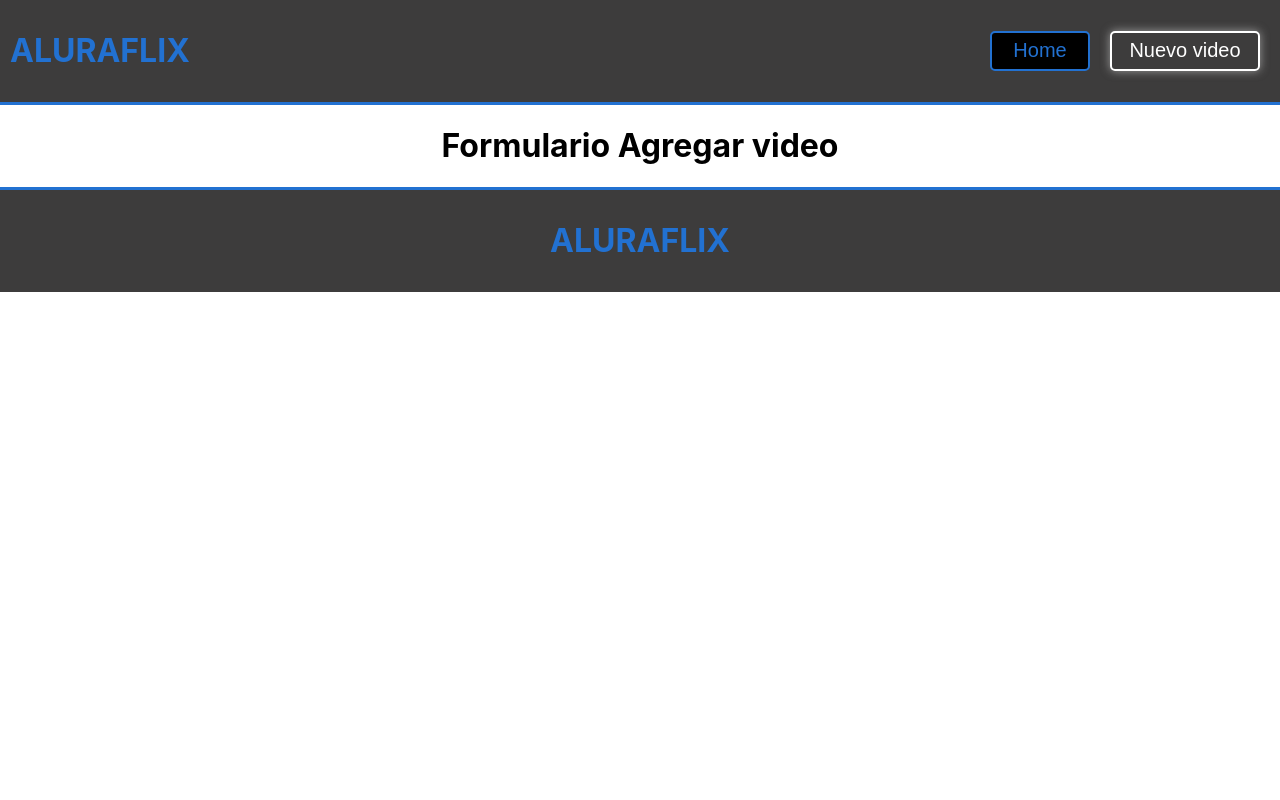
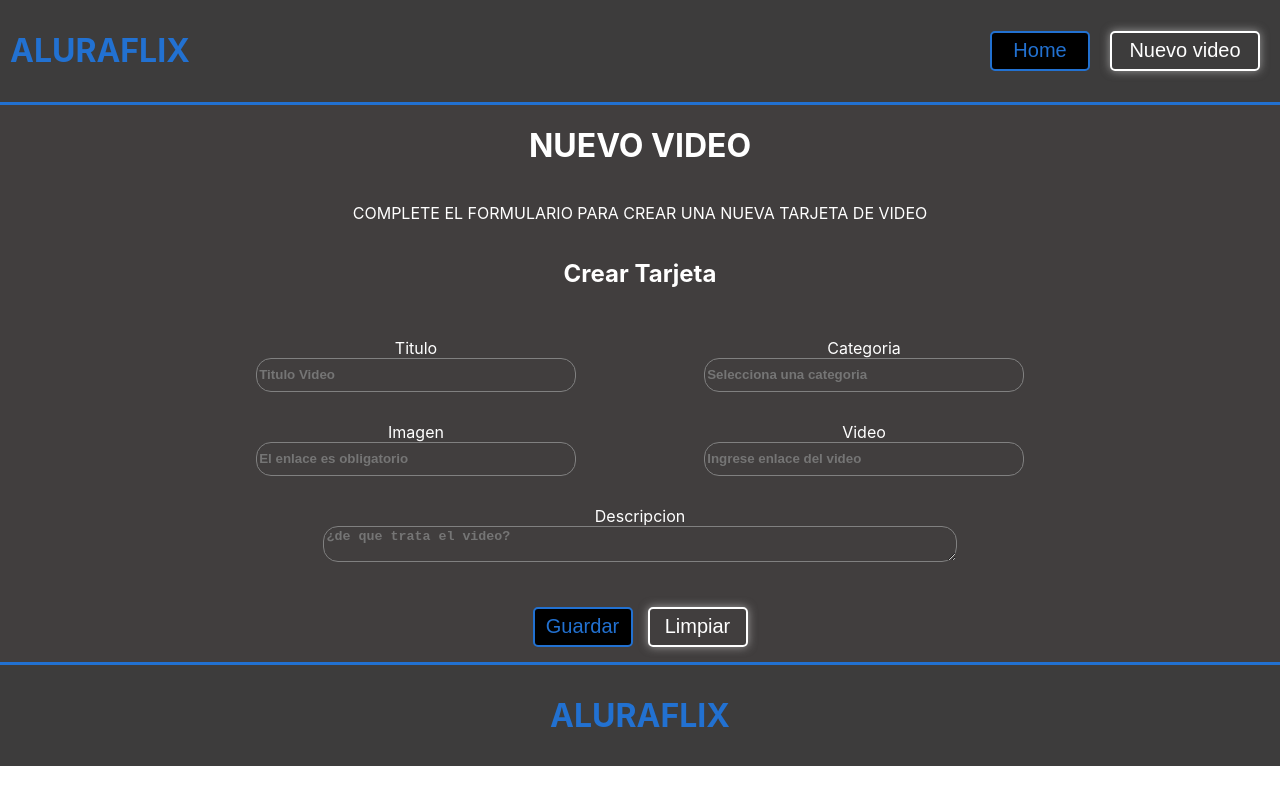
Before and after one commit to JhonTrujillo/alura-flix, a React (Create React App) app: page /nuevovideo in a window 1280 px wide. Built offline with nearby package versions, Linux system fonts and the light colour scheme.

Commit message:
Feat: creacion componente formulario

```diff
--- /dev/null
+++ b/src/componentes/FormularioCrearVideo/FormularioCrearVideo.css
@@ -0,0 +1,77 @@
+.formulario{
+    display: flex;
+    flex-direction: column;
+    justify-content: center;
+    align-items:center;
+    background-color: rgb(65, 62, 62);
+    width: 100%;
+}
+
+.formulario_title, .formulario_subtitle, .formulario_texto, .container_title, .container_label{
+    color: #FFF;
+}
+
+.formulario_container{
+    display: flex;
+    justify-content: center;
+    align-items: center;
+    flex-direction: column;
+    width: 100%;
+    /* border: 2px solid red; */
+}
+
+.container_uno, .container_dos, .container_tres, .container_cuatro{
+    display: flex;
+    justify-content: center;
+    align-items: center;
+    width: 70%;
+    /* border: 2px solid red; */
+    margin-top: 30px;
+}
+
+.container_subcontainer{
+    display: flex;
+    justify-content: center;
+    align-items: center;
+    flex-direction: column;
+    width: 100%;
+}
+
+.container_input{
+    width: 70%;
+    height: 30px;
+    background-color: rgb(65, 62, 62);
+    font-weight:600;
+    border: 1px solid gray;
+    border-radius: 15px;
+}
+
+.container_botones{
+    width: 100%;
+    display: flex;
+    justify-content: center;
+    align-items: center;
+    padding: 15px;
+    gap: 15px;
+}
+.boton_guardar{
+    background-color: black;
+    border: 2px solid #2271D1;
+    border-radius: 5px;
+    width: 100px;
+    height: 40px;
+    font-size: 20px;
+    color: #2271D1;
+
+}
+
+.boton_limpiar{
+    background-color: transparent;
+    border: 2px solid #fff;
+    border-radius: 5px;
+    width: 100px;
+    height: 40px;
+    font-size: 20px;
+    color: #fff;
+    box-shadow: 0 0 10px rgba(250, 249, 249, 0.5);
+}
--- /dev/null
+++ b/src/componentes/FormularioCrearVideo/index.jsx
@@ -0,0 +1,46 @@
+import './FormularioCrearVideo.css'
+const FormularioCrearVideo = () => {
+    return <div className="formulario">
+        <h1 className='formulario_title'>NUEVO VIDEO</h1>
+        <p className='formulario_texto'>COMPLETE EL FORMULARIO PARA CREAR UNA NUEVA TARJETA DE VIDEO</p>
+
+        <div className='formulario_container'>
+            <h2 className='container_title'>Crear Tarjeta</h2>
+            <div className='container_uno'>
+                <div className='container_subcontainer'>
+                    <label htmlFor="" className='container_label'>Titulo</label>
+                    <input type="text" placeholder="Titulo Video" className='container_input' />
+                </div>
+                <div className='container_subcontainer'>
+                    <label htmlFor="" className='container_label'>Categoria</label>
+                    <input type="text" placeholder="Selecciona una categoria" className='container_input' />
+                </div>
+            </div>
+
+            <div className='container_dos'>
+                <div className='container_subcontainer'>
+                    <label htmlFor="" className='container_label'>Imagen</label>
+                    <input type="text" placeholder="El enlace es obligatorio" className='container_input' />
+                </div>
+                <div className='container_subcontainer'>
+                    <label htmlFor="" className='container_label'>Video</label>
+                    <input type="text" placeholder="Ingrese enlace del video" className='container_input' />
+                </div>
+            </div>
+            <div className='container_tres'>
+                <div className='container_subcontainer'>
+                    <label htmlFor="" className='container_label'>Descripcion</label>
+                    <textarea name="" id="" placeholder='¿de que trata el video?' className='container_input'></textarea>
+                </div>
+            </div>
+            <div className='container_cuatro'>
+                <div className='container_botones'>
+            <button className='boton_guardar'>Guardar</button>
+            <button className='boton_limpiar'>Limpiar</button>
+            </div>
+            </div>
+        </div>
+    </div>
+}
+
+export default FormularioCrearVideo
--- a/src/pages/nuevovideo.jsx
+++ b/src/pages/nuevovideo.jsx
@@ -1,11 +1,12 @@
  import Header from "../componentes/Header"
  import Footer from "../componentes/Footer"
+import FormularioCrearVideo from "../componentes/FormularioCrearVideo"
 // import Banner from "../componentes/Banner"
 
 const Nuevovideo = () => {
     return <div>
          <Header />
-       <h1>Formulario Agregar video</h1>
+         <FormularioCrearVideo />
        <Footer />
     </div>
 }
```
